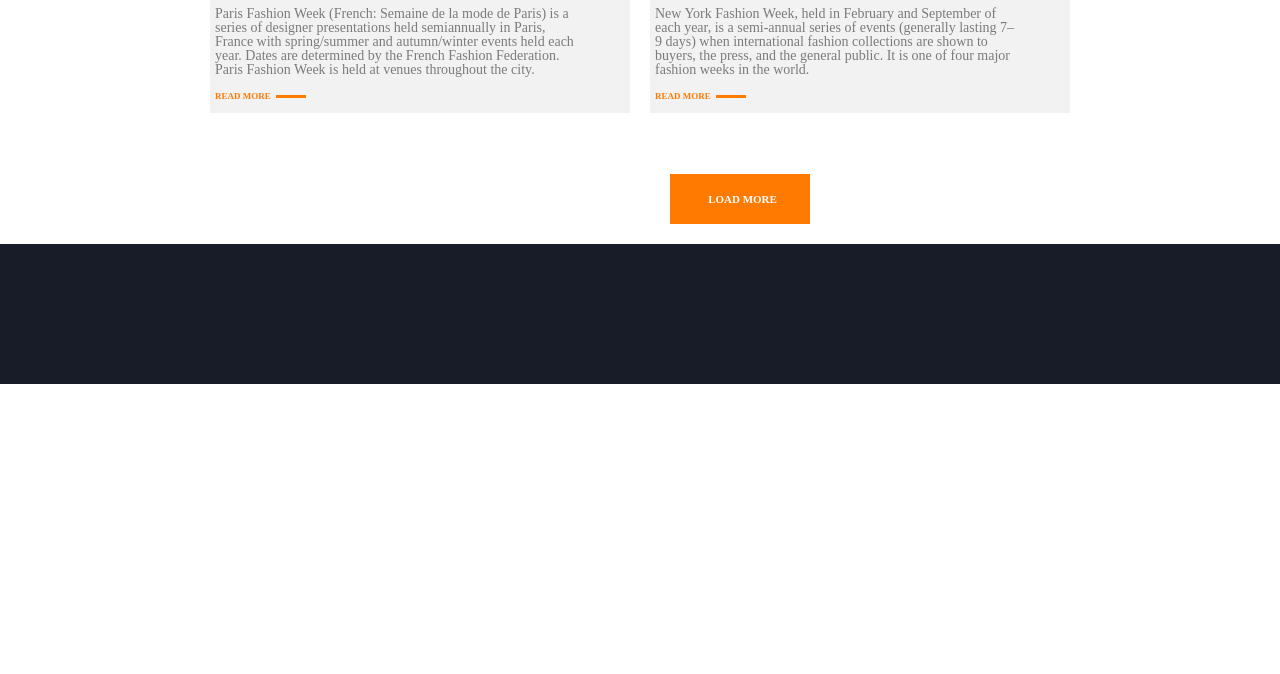
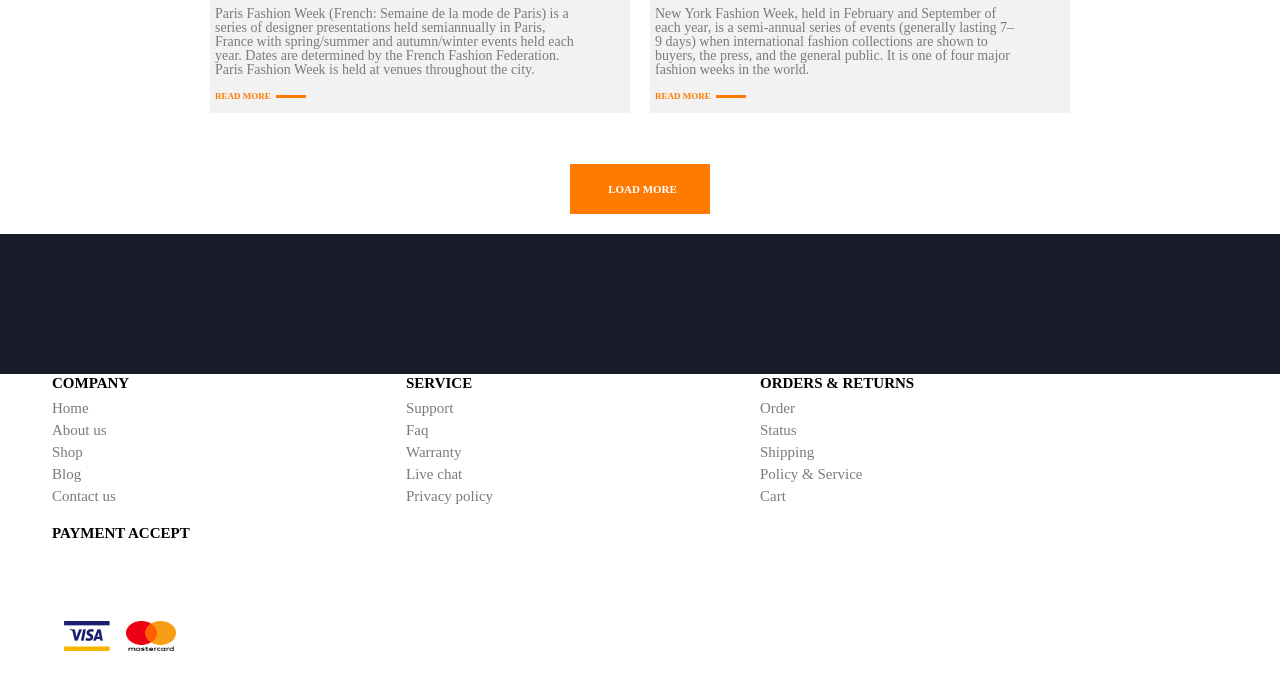
Before and after one commit to khazhomiaana/homework-Positions-Pseudo-elements, a plain HTML site: page index.html in a window 1280 px wide. Shown: the part 1134-1808 px from the top of the page. Before the commit the page ends 1518 px from the top, so only its background shows below. Drawn offline with Linux system fonts and the light colour scheme.

Commit message:
add footer

```diff
--- a/css/style.css
+++ b/css/style.css
@@ -143,6 +143,7 @@
 	padding-left: 35px;
 	padding-right: 30px;
 	text-align: center;
+	margin: 0 auto;
 }
 
 .blank {
@@ -166,3 +167,43 @@
 	margin-bottom: 10px;
 	margin-top: 10px;
 }
+/*footer styles*/
+.footer-conteiner {
+	width: 100%;
+	height: 200px;
+	margin: auto;
+}
+.footer {
+	width: 350px;
+	height: 150px;
+	/*background-color: #F2F2F2;*/
+	display: inline-block;
+	padding: 2px;
+}
+
+.footer-title{
+	font-size: 15px;
+	margin: 0px 70px 10px 50px;
+	color: black;
+	font-weight: 700;
+}
+.footer-li{
+	font-size: 15px;
+	margin: 0px 70px 7px 50px;
+	color: #7B7B7B;
+
+}
+.payment-logo {
+	margin-top: 70px;
+	margin-left: 60px;
+	margin-right: 10px;
+	height: 30px;
+	width: 50px;
+
+}
+.payment-logo1 {
+	margin-top: 70px;
+	height: 30px;
+	width: 50px;
+
+}
--- a/index.html
+++ b/index.html
@@ -78,7 +78,53 @@
 		<div class="blank"> </div>
 
 	</section>
+	<!-- start footer -->
 	<footer>
+		<div class="footer-conteiner">
+
+		<div class="footer">
+		<h5 class="footer-title"> COMPANY </h5>
+
+		<ul>
+			<li class="footer-li"> Home </li>
+			<li class="footer-li"> About us </li>
+			<li class="footer-li"> Shop </li>
+			<li class="footer-li"> Blog </li>
+			<li class="footer-li"> Contact us </li>
+		</ul>
+		</div>
+
+		<div class="footer">
+		<h5 class="footer-title"> SERVICE </h5>
+		<ul>
+			<li class="footer-li"> Support </li>
+			<li class="footer-li"> Faq </li>
+			<li class="footer-li"> Warranty </li>
+			<li class="footer-li"> Live chat </li>
+			<li class="footer-li"> Privacy policy </li>
+		</ul>
+		</div>
+
+		<div class="footer">
+		<h5 class="footer-title"> ORDERS & RETURNS </h5>
+
+		<ul>
+			<li class="footer-li"> Order </li>
+			<li class="footer-li"> Status </li>
+			<li class="footer-li"> Shipping </li>
+			<li class="footer-li"> Policy & Service </li>
+			<li class="footer-li"> Cart </li>
+		</ul>
+		</div>
+
+		<div class="footer">
+		<h5 class="footer-title"> PAYMENT ACCEPT </h5>
+		<img class="payment-logo" src="images/visa.png" alt="visa-photo">
+		<img class="payment-logo1" src="images/mastercard.png" alt="mastercard-photo">
+
+		</div>
+
+		</div>
 
 	</footer>
 
```
Also changed, not shown: images/mastercard.png (added), images/visa.png (added).
